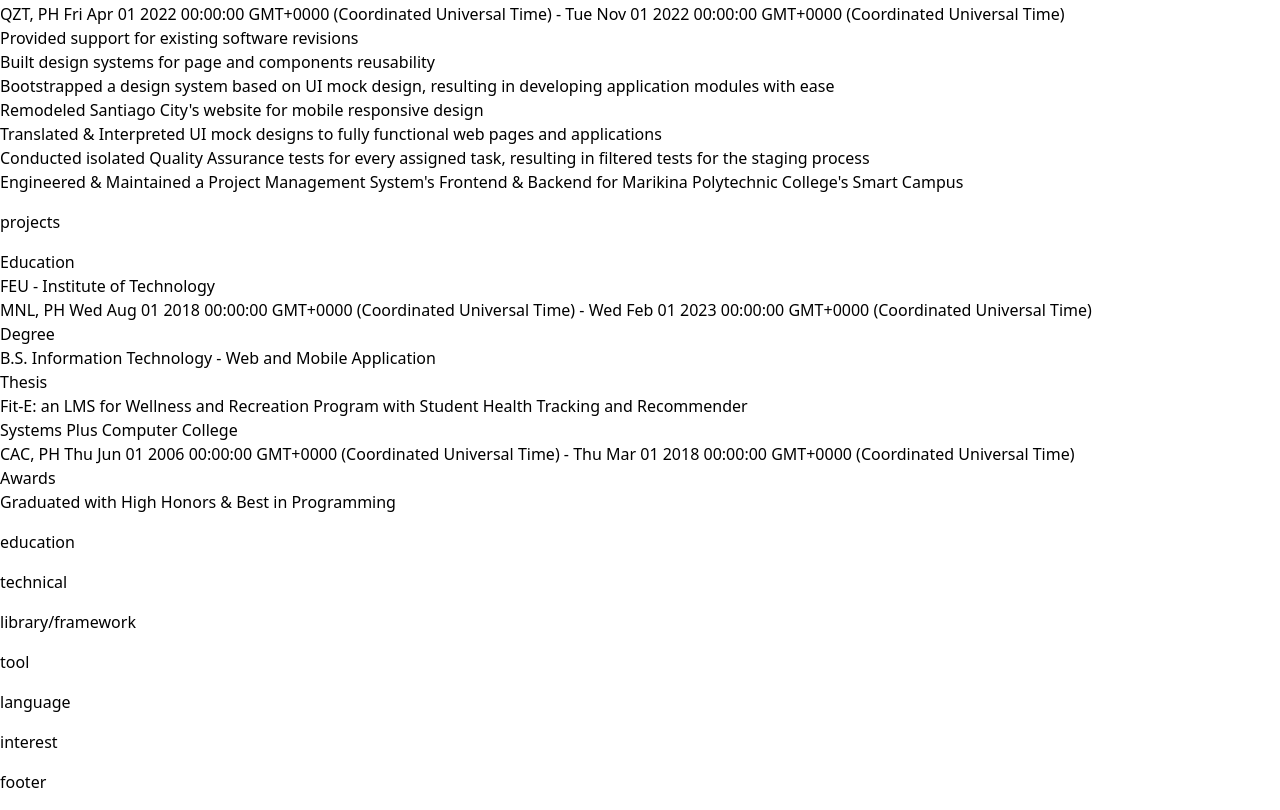
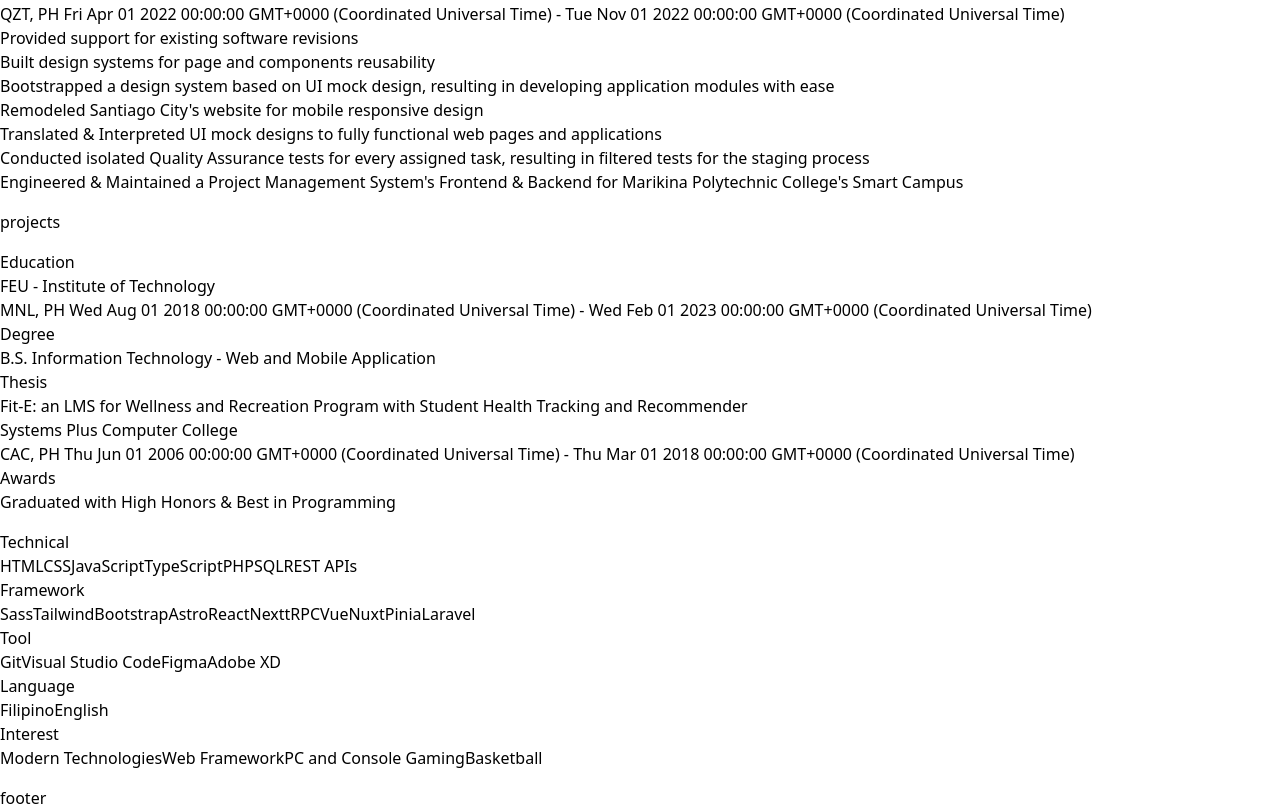
Before and after one commit to clakr/curriculum-vitae, an Astro site: page / in a window 1280 px wide. Shown: the part 398-1208 px from the top of the page. Built offline with nearby package versions, Linux system fonts and the light colour scheme; Astro itself is replaced by a stand-in of ours.

Commit message:
`<Miscellaneous />` component and data

```diff
--- /dev/null
+++ b/src/components/Miscellaneous.section.astro
@@ -0,0 +1,20 @@
+---
+import { list as technicalList } from "#src/technical.json";
+import { list as frameworkList } from "#src/framework.json";
+import { list as toolList } from "#src/tool.json";
+import { list as languageList } from "#src/language.json";
+import { list as interestList } from "#src/interest.json";
+---
+
+<section>
+  <dt>Technical</dt>
+  <dd>{technicalList}</dd>
+  <dt>Framework</dt>
+  <dd>{frameworkList}</dd>
+  <dt>Tool</dt>
+  <dd>{toolList}</dd>
+  <dt>Language</dt>
+  <dd>{languageList}</dd>
+  <dt>Interest</dt>
+  <dd>{interestList}</dd>
+</section>
--- /dev/null
+++ b/src/framework.json
@@ -0,0 +1,15 @@
+{
+  "list": [
+    "Sass",
+    "Tailwind",
+    "Bootstrap",
+    "Astro",
+    "React",
+    "Next",
+    "tRPC",
+    "Vue",
+    "Nuxt",
+    "Pinia",
+    "Laravel"
+  ]
+}
--- /dev/null
+++ b/src/interest.json
@@ -0,0 +1,8 @@
+{
+  "list": [
+    "Modern Technologies",
+    "Web Framework",
+    "PC and Console Gaming",
+    "Basketball"
+  ]
+}
--- /dev/null
+++ b/src/language.json
@@ -0,0 +1,3 @@
+{
+  "list": ["Filipino", "English"]
+}
--- a/src/pages/index.astro
+++ b/src/pages/index.astro
@@ -2,6 +2,7 @@
 import Experience from "#components/Experience.section.astro";
 import Header from "#components/Header.section.tsx";
 import Education from "#src/components/Education.section.astro";
+import Miscellaneous from "#src/components/Miscellaneous.section.astro";
 ---
 
 <html lang="en">
@@ -18,12 +19,7 @@
       <Experience />
       <section>projects</section>
       <Education />
-      <section>education</section>
-      <section>technical</section>
-      <section>library/framework</section>
-      <section>tool</section>
-      <section>language</section>
-      <section>interest</section>
+      <Miscellaneous />
     </main>
     <footer>footer</footer>
   </body>
--- /dev/null
+++ b/src/technical.json
@@ -0,0 +1,3 @@
+{
+  "list": ["HTML", "CSS", "JavaScript", "TypeScript", "PHP", "SQL", "REST APIs"]
+}
--- /dev/null
+++ b/src/tool.json
@@ -0,0 +1,3 @@
+{
+  "list": ["Git", "Visual Studio Code", "Figma", "Adobe XD"]
+}
```
